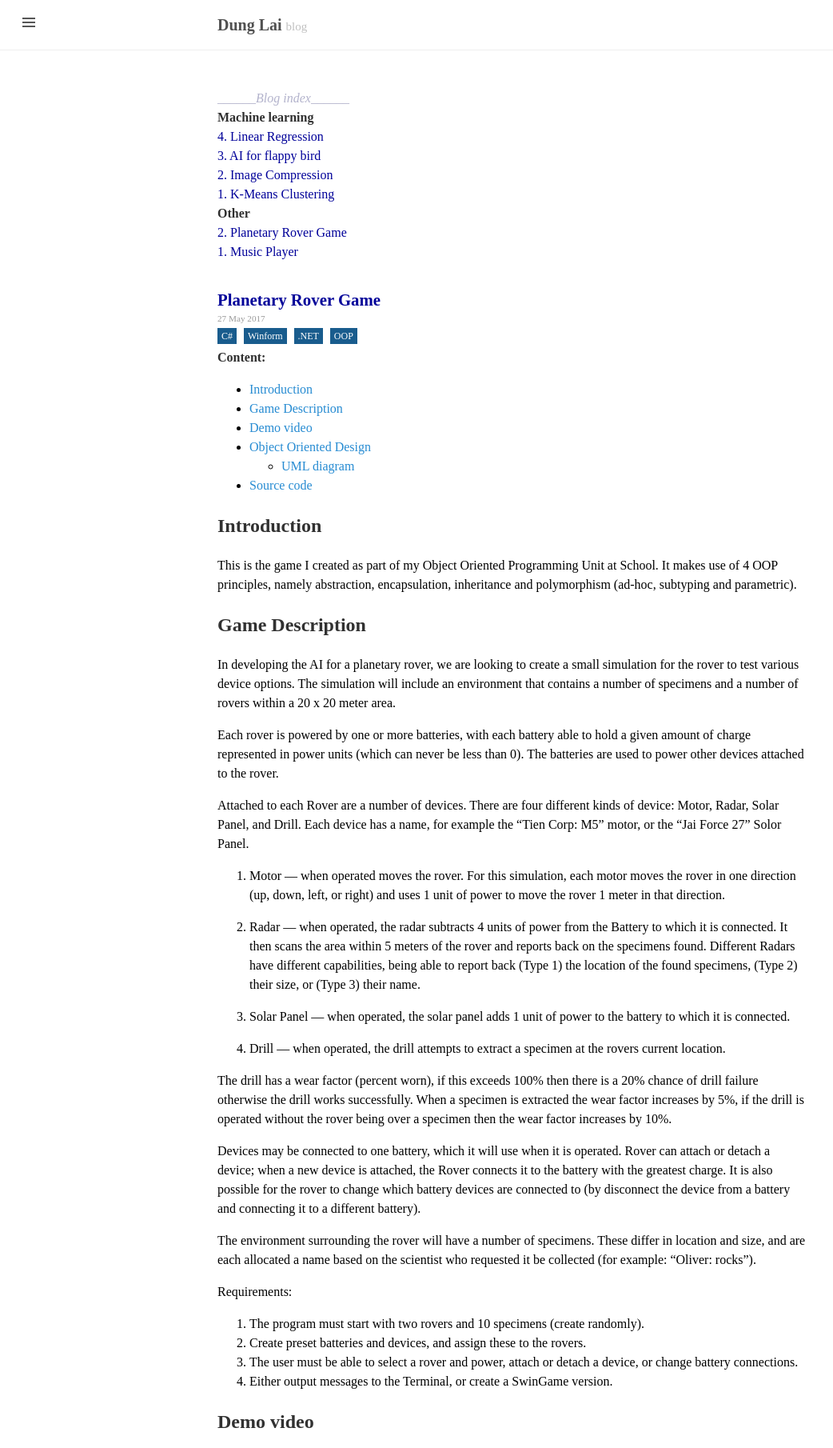
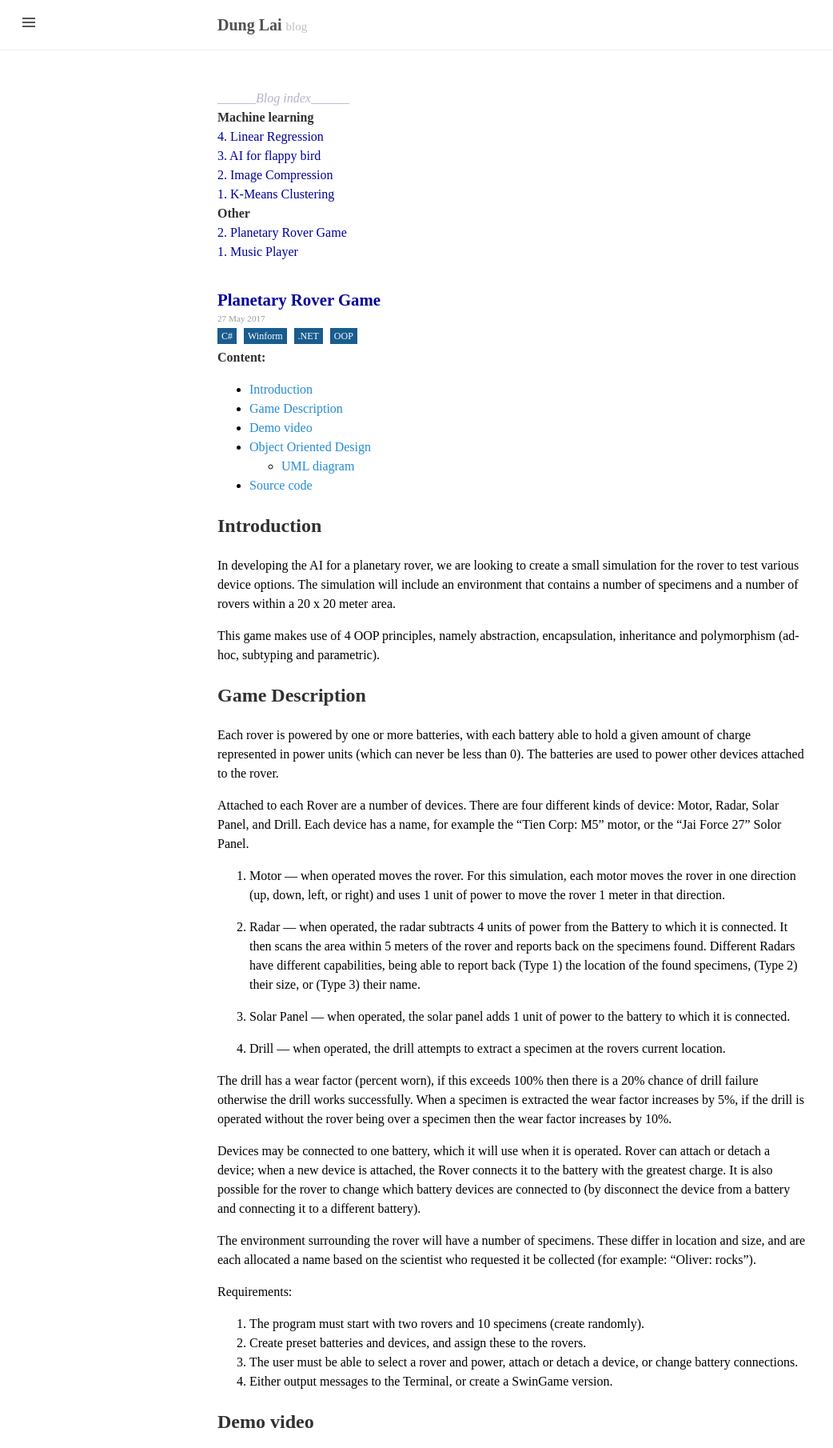
Before and after one commit to DungLai/dunglai.github.io, a Jekyll site: the page built from _posts/2017-5-27-Planetary Rover.md, in a window 1280 px wide, cut to the strip 0-1810 px from the top of the page. Shown: the whole strip at 80% size, without its empty margins (0-1042 px from the left). Built offline with Jekyll 4.4.1, drawn with Linux system fonts in a browser that asks for light colours; comment, search, counter and statistics services are not loaded.

Commit message:
change desc

```diff
--- a/_posts/2017-5-27-Planetary Rover.md
+++ b/_posts/2017-5-27-Planetary Rover.md
@@ -19,11 +19,11 @@ img : ../public/post_img/PlanetaryRover/title.png
 
 <a name="introduction"></a>
 ## Introduction
-This is the game I created as part of my Object Oriented Programming Unit at School. It makes use of 4 OOP principles, namely abstraction, encapsulation, inheritance and polymorphism (ad-hoc, subtyping and parametric).
+In developing the AI for a planetary rover, we are looking to create a small simulation for the rover to test various device options. The simulation will include an environment that contains a number of specimens and a number of rovers within a 20 x 20 meter area.
+
+This game makes use of 4 OOP principles, namely abstraction, encapsulation, inheritance and polymorphism (ad-hoc, subtyping and parametric).
 <a name="game-description"></a>
 ## Game Description
-In developing the AI for a planetary rover, we are looking to create a small simulation for the rover to test various device options. The simulation will include an environment that contains a number of specimens and a number of rovers within a 20 x 20 meter area.
-
 Each rover is powered by one or more batteries, with each battery able to hold a given amount of charge represented in power units (which can never be less than 0). The batteries are used to power other devices attached to the rover.
 
 Attached to each Rover are a number of devices. There are four different kinds of device: Motor, Radar, Solar Panel, and Drill. Each device has a name, for example the "Tien Corp: M5" motor, or the "Jai Force 27" Solor Panel.
```
